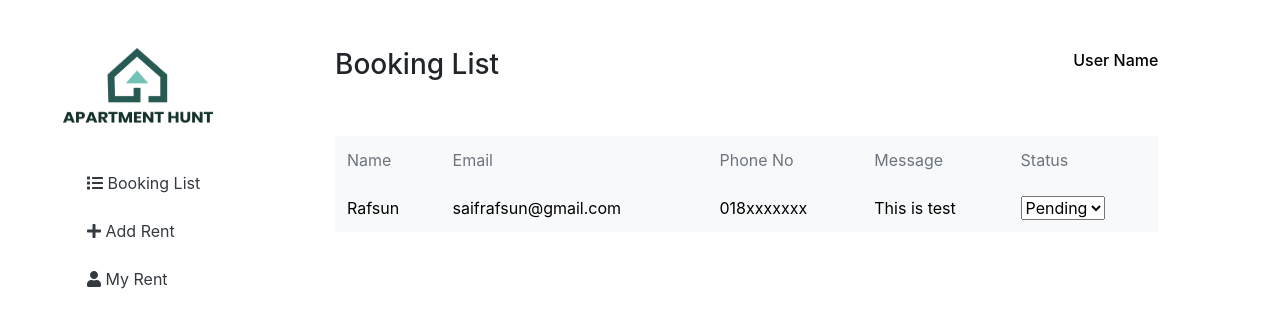
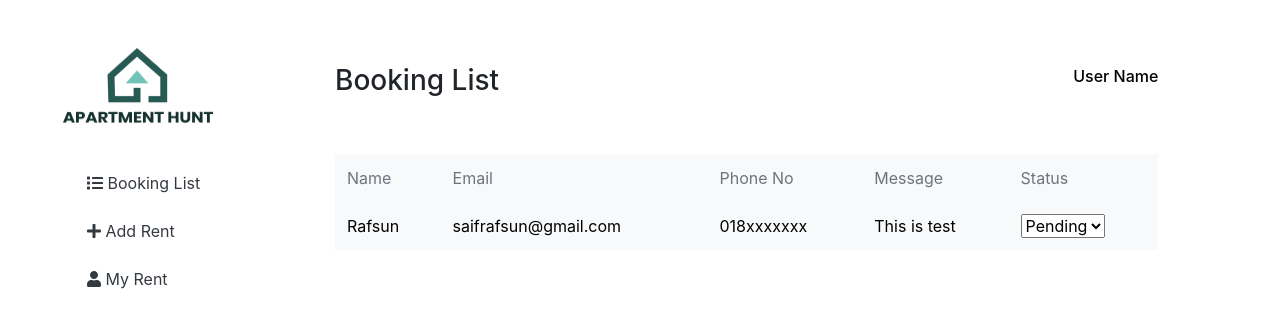
Before and after one commit to jinglad/hotel-finder, a React (Create React App) app: page /all-bookings in a window 1280 px wide. Shown: the top 326 px of the page. Built offline with nearby package versions, Linux system fonts and the light colour scheme.

Commit message:
added add rent route

```diff
--- a/src/App.js
+++ b/src/App.js
@@ -6,7 +6,7 @@ import "../node_modules/bootstrap/dist/css/bootstrap.min.css";
 import { createContext, useState } from "react";
 import HouseRentItemDetails from "./Components/Home/HouseRentItemDetails/HouseRentItemDetails";
 import PrivateRoute from "./Components/Login/PrivateRoute/PrivateRoute";
-import SideBar from "./Components/Dashboard/Sidebar/Sidebar";
+import Sidebar from "./Components/Dashboard/Sidebar/Sidebar";
 import MyRent from "./Components/Dashboard/User/MyRent/MyRent";
 import AllBookingList from "./Components/Dashboard/Admin/AllBookingList/AllBookingList";
 import AddRent from "./Components/Dashboard/User/AddRent/AddRent";
@@ -28,13 +28,16 @@ function App() {
             <HouseRentItemDetails></HouseRentItemDetails>
           </PrivateRoute>
           <Route path="/sidebar">
-            <SideBar></SideBar>
+            <Sidebar></Sidebar>
           </Route>
           <Route path="/add-rent">
             <AddRent></AddRent>
           </Route>
           <Route path="/my-rent">
             <MyRent></MyRent>
+          </Route>
+          <Route path="/add-rent">
+            <AddRent></AddRent>
           </Route>
           <Route path="/all-bookings">
             <AllBookingList></AllBookingList>
--- a/src/Components/Dashboard/Admin/AllBookingList/AllBookingList.js
+++ b/src/Components/Dashboard/Admin/AllBookingList/AllBookingList.js
@@ -1,6 +1,6 @@
 import React from 'react';
 import Sidebar from '../../Sidebar/Sidebar';
-import './AllBookingList.css';
+import './AllBookingList.scss';
 
 const AllBookingList = () => {
     return (
@@ -10,8 +10,8 @@ const AllBookingList = () => {
                     <Sidebar></Sidebar>
                 </div>
                 <div className="col-md-8 mt-5">
-                    <div className="d-flex justify-content-between mb-5">
-                        <h3 className="mb-0">Booking List</h3>
+                    <div className="d-flex justify-content-between mb-5 mt-3">
+                        <h3>Booking List</h3>
                         <p>User Name</p>
                     </div>
                     <div className="booking-table ml-0 bg-light">
--- a/src/Components/Dashboard/User/AddRent/AddRent.js
+++ b/src/Components/Dashboard/User/AddRent/AddRent.js
@@ -2,7 +2,7 @@ import { faCloudUploadAlt } from "@fortawesome/free-solid-svg-icons";
 import { FontAwesomeIcon } from "@fortawesome/react-fontawesome";
 import React from "react";
 import Sidebar from "../../Sidebar/Sidebar";
-import "./AddRent.css";
+import "./AddRent.scss";
 
 const AddRent = () => {
   return (
--- a/src/Components/Dashboard/User/MyRent/MyRent.js
+++ b/src/Components/Dashboard/User/MyRent/MyRent.js
@@ -1,6 +1,6 @@
 import React from 'react';
 import Sidebar from '../../Sidebar/Sidebar';
-import './MyRent.css';
+import './MyRent.scss';
 
 const MyRent = () => {
     return (
```
Also changed, not shown: src/Components/Dashboard/Sidebar/Sidebar.js (+1 -31 lines), src/Components/Dashboard/Admin/AllBookingList/AllBookingList.scss (renamed from src/Components/Dashboard/Admin/AllBookingList/AllBookingList.css), src/Components/Dashboard/Sidebar/Sidebar.scss (renamed from src/Components/Dashboard/Sidebar/Sidebar.css), src/Components/Dashboard/User/AddRent/AddRent.scss (renamed from src/Components/Dashboard/User/AddRent/AddRent.css), src/Components/Dashboard/User/MyRent/MyRent.scss (renamed from src/Components/Dashboard/User/MyRent/MyRent.css).
